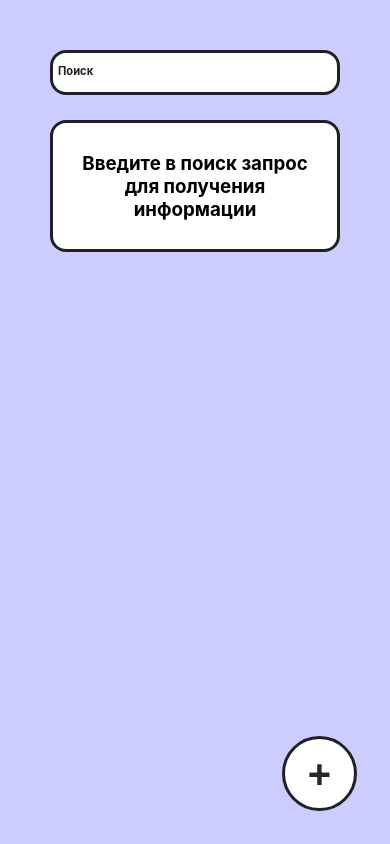
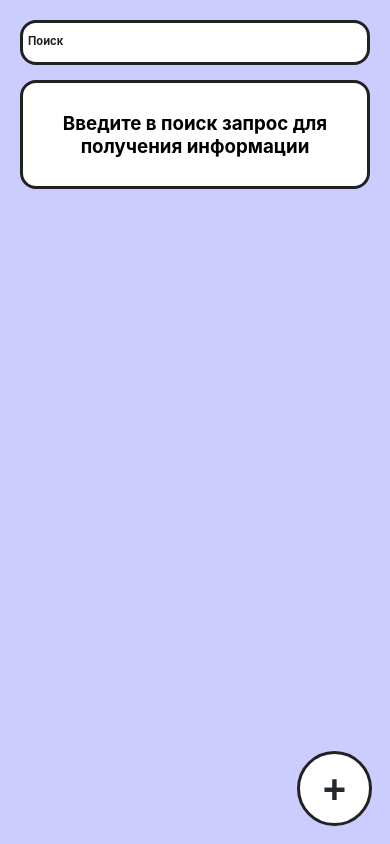
Before and after one commit to AndreyKholopov/library, a React (Create React App) app: page / in a window 390 px wide. Built offline with nearby package versions, Linux system fonts and the light colour scheme; no server answers; the database is empty; a web font is replaced by a local one; what @draft-js-plugins/editor, @draft-js-plugins/focus, @draft-js-plugins/image, @draft-js-plugins/resizeable would draw is missing.

Commit message:
add mobile css

```diff
--- a/src/Layout/Layout.scss
+++ b/src/Layout/Layout.scss
@@ -4,5 +4,10 @@
     bottom: 25px;
     right: 25px;
     z-index: 100;
+
+    @media (max-width: 480px) {
+      bottom: 10px;
+      right: 10px;
+    }
   }
 }
--- a/src/assets/main.scss
+++ b/src/assets/main.scss
@@ -8,16 +8,16 @@
 
   &::-webkit-scrollbar-track {
     border-radius: 10px;
-    background: rgba(191, 199, 213, .1);
+    background: rgba(191, 199, 213, 0.1);
   }
 
   &::-webkit-scrollbar-thumb {
     border-radius: 10px;
-    background: rgba(191, 199, 213, .2);
+    background: rgba(191, 199, 213, 0.2);
   }
 
   &::-webkit-scrollbar-thumb:hover {
-    background: rgba(191, 199, 213, .4);
+    background: rgba(191, 199, 213, 0.4);
   }
 
   &::-webkit-scrollbar-thumb:active {
@@ -37,10 +37,18 @@ body {
   margin-right: auto;
   padding: 50px 50px 100px 50px;
   font-family: 'Inter', sans-serif;
+
+  @media (max-width: 480px) {
+    padding: 20px 20px 80px 20px;
+  }
 }
 
 main {
   margin-top: 25px;
+
+  @media (max-width: 480px) {
+    margin-top: 15px;
+  }
 }
 
 img {
```
